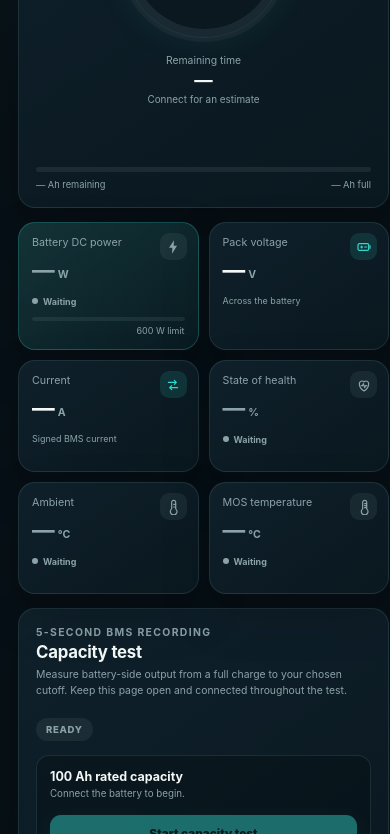
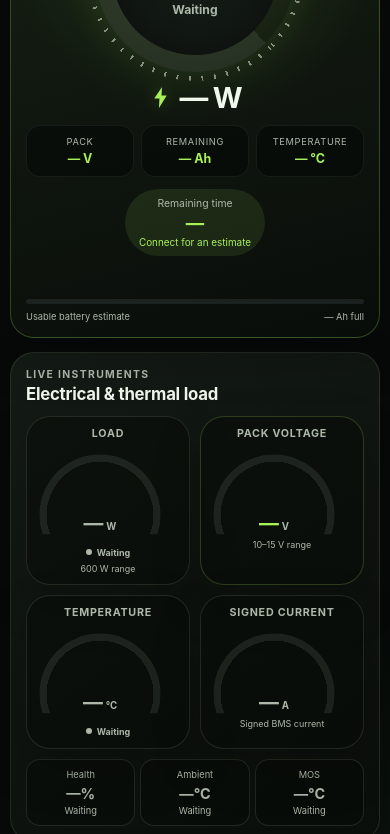
Before and after one commit to warwar13/gentai, a website with bundled scripts: page index.html in a window 390 px wide. Shown: the part 381-1215 px from the top of the page. Built offline with nearby package versions, Linux system fonts and the light colour scheme.

Commit message:
Redesign dashboard for OyaVolt responsive UI

```diff
--- a/index.html
+++ b/index.html
@@ -3,11 +3,11 @@
   <head>
     <meta charset="utf-8" />
     <meta name="viewport" content="width=device-width, initial-scale=1, viewport-fit=cover" />
-    <meta name="theme-color" content="#071016" />
+    <meta name="theme-color" content="#070a08" />
     <meta name="apple-mobile-web-app-capable" content="yes" />
     <meta name="apple-mobile-web-app-status-bar-style" content="black-translucent" />
-    <meta name="apple-mobile-web-app-title" content="Gentai Battery" />
-    <title>Gentai Battery Dashboard</title>
+    <meta name="apple-mobile-web-app-title" content="OyaVolt" />
+    <title>OyaVolt Battery Monitor</title>
     <link rel="icon" href="./icon.svg" type="image/svg+xml" />
     <link rel="manifest" href="./manifest.webmanifest" />
     <link rel="stylesheet" href="./styles.css" />
@@ -17,8 +17,8 @@
       <div class="brand">
         <div class="brand-mark" aria-hidden="true"><span></span></div>
         <div>
-          <p class="eyebrow">12.8 V · 100 Ah LiFePO₄</p>
-          <h1>Gentai Battery</h1>
+          <p class="eyebrow">Battery monitor</p>
+          <h1>OyaVolt</h1>
         </div>
       </div>
 
@@ -66,11 +66,23 @@
           <span id="mode-pill" class="mode-pill" data-mode="offline">Offline</span>
         </div>
 
-        <div id="soc-gauge" class="soc-gauge" style="--soc-angle: 0deg">
+        <div id="soc-gauge" class="soc-gauge" data-status="neutral" style="--soc-angle: 0deg">
           <div class="soc-gauge-inner">
             <strong><span id="soc-value">--</span><small>%</small></strong>
-            <span id="soc-caption">Waiting</span>
+            <span>STATE OF CHARGE</span>
+            <b id="soc-caption">Waiting</b>
           </div>
+        </div>
+
+        <div class="hero-power">
+          <svg aria-hidden="true" viewBox="0 0 24 24"><path d="M13.5 2 6 13h5l-.5 9L18 10h-5l.5-8Z"></path></svg>
+          <strong><span id="hero-power-value">—</span> W</strong>
+        </div>
+
+        <div class="hero-stats">
+          <div><span>Pack</span><strong id="hero-voltage-value">— V</strong></div>
+          <div><span>Remaining</span><strong id="remaining-capacity">— Ah</strong></div>
+          <div><span>Temperature</span><strong id="hero-temperature-value">— °C</strong></div>
         </div>
 
         <div class="estimate">
@@ -82,62 +94,42 @@
           <span id="capacity-fill"></span>
         </div>
         <div class="capacity-labels">
-          <span id="remaining-capacity">— Ah remaining</span>
+          <span>Usable battery estimate</span>
           <span id="full-capacity">— Ah full</span>
         </div>
       </section>
 
-      <section class="metrics-grid" aria-label="Live measurements">
-        <article id="power-card" class="metric-card metric-featured" data-status="neutral">
-          <div class="metric-symbol metric-symbol-power" aria-hidden="true">
-            <svg viewBox="0 0 24 24"><path d="M13.5 2 6 13h5l-.5 9L18 10h-5l.5-8Z"></path></svg>
+      <section class="panel instruments-panel" aria-labelledby="instruments-title">
+        <div class="panel-heading compact">
+          <div>
+            <p class="eyebrow">Live instruments</p>
+            <h2 id="instruments-title">Electrical & thermal load</h2>
           </div>
-          <p>Battery DC power</p>
-          <strong><span id="power-value">—</span><small>W</small></strong>
+        </div>
+        <div class="metrics-grid" aria-label="Live measurements">
+          <article id="power-card" class="metric-card instrument-card" data-status="neutral" style="--meter-angle: 0deg">
+            <p>Load</p><div class="instrument-dial"><strong><span id="power-value">—</span><small>W</small></strong></div>
             <span id="power-caption" class="metric-status">Waiting</span>
-          <div class="metric-meter" aria-hidden="true"><span id="power-meter"></span></div>
-          <span id="power-limit-label" class="metric-footnote">600 W limit</span>
+            <span id="power-limit-label" class="metric-footnote">600 W range</span>
           </article>
-        <article class="metric-card">
-          <div class="metric-symbol metric-symbol-static" aria-hidden="true">
-            <svg viewBox="0 0 24 24"><rect x="3" y="7" width="16" height="10" rx="2"></rect><path d="M21 10v4M7 12h3m-1.5-1.5v3m4.5-1.5h3"></path></svg>
-          </div>
-          <p>Pack voltage</p>
-          <strong><span id="voltage-value">—</span><small>V</small></strong>
-          <span>Across the battery</span>
+          <article id="voltage-card" class="metric-card instrument-card" data-status="good" style="--meter-angle: 0deg">
+            <p>Pack voltage</p><div class="instrument-dial"><strong><span id="voltage-value">—</span><small>V</small></strong></div>
+            <span>10–15 V range</span>
           </article>
-        <article class="metric-card">
-          <div class="metric-symbol metric-symbol-static" aria-hidden="true">
-            <svg viewBox="0 0 24 24"><path d="M5 8h12m-3-3 3 3-3 3M19 16H7m3 3-3-3 3-3"></path></svg>
-          </div>
-          <p>Current</p>
-          <strong><span id="current-value">—</span><small>A</small></strong>
+          <article id="temperature-card" class="metric-card instrument-card" data-status="neutral" style="--meter-angle: 0deg">
+            <p>Temperature</p><div class="instrument-dial"><strong><span id="temperature-value">—</span><small>°C</small></strong></div>
+            <span id="temperature-caption" class="metric-status">Waiting</span>
+          </article>
+          <article id="current-card" class="metric-card instrument-card" data-status="neutral" style="--meter-angle: 0deg">
+            <p>Signed current</p><div class="instrument-dial"><strong><span id="current-value">—</span><small>A</small></strong></div>
             <span id="current-caption">Signed BMS current</span>
           </article>
-        <article id="health-card" class="metric-card" data-status="neutral">
-          <div class="metric-symbol" aria-hidden="true">
-            <svg viewBox="0 0 24 24"><path d="M12 21s-7-4.4-7-11a4 4 0 0 1 7-2.6A4 4 0 0 1 19 10c0 6.6-7 11-7 11Z"></path><path d="M7.8 13h2l1.2-3 2 6 1.2-3h2"></path></svg>
         </div>
-          <p>State of health</p>
-          <strong><span id="soh-value">—</span><small>%</small></strong>
-          <span id="soh-caption" class="metric-status">Waiting</span>
-        </article>
-        <article id="ambient-card" class="metric-card" data-status="neutral">
-          <div class="metric-symbol" aria-hidden="true">
-            <svg viewBox="0 0 24 24"><path d="M10 14.8V5a3 3 0 0 1 6 0v9.8a5 5 0 1 1-6 0Z"></path><path d="M13 8h3M13 12h3"></path></svg>
+        <div class="vitals-grid">
+          <article id="health-card" class="vital-card" data-status="neutral"><span>Health</span><strong><span id="soh-value">—</span>%</strong><small id="soh-caption">Waiting</small></article>
+          <article id="ambient-card" class="vital-card" data-status="neutral"><span>Ambient</span><strong><span id="ambient-value">—</span>°C</strong><small id="ambient-caption">Waiting</small></article>
+          <article id="mos-card" class="vital-card" data-status="neutral"><span>MOS</span><strong><span id="mos-value">—</span>°C</strong><small id="mos-caption">Waiting</small></article>
         </div>
-          <p>Ambient</p>
-          <strong><span id="ambient-value">—</span><small>°C</small></strong>
-          <span id="ambient-caption" class="metric-status">Waiting</span>
-        </article>
-        <article id="mos-card" class="metric-card" data-status="neutral">
-          <div class="metric-symbol" aria-hidden="true">
-            <svg viewBox="0 0 24 24"><path d="M10 14.8V5a3 3 0 0 1 6 0v9.8a5 5 0 1 1-6 0Z"></path><path d="M13 7h3M13 10h3M13 13h3"></path></svg>
-          </div>
-          <p>MOS temperature</p>
-          <strong><span id="mos-value">—</span><small>°C</small></strong>
-          <span id="mos-caption" class="metric-status">Waiting</span>
-        </article>
       </section>
 
       <section class="panel capacity-test-panel" aria-labelledby="capacity-test-title">
--- a/styles.css
+++ b/styles.css
@@ -1,15 +1,15 @@
 :root {
   color-scheme: dark;
-  --bg: #071016;
-  --surface: #0c1820;
-  --surface-2: #10222c;
-  --surface-3: #142c37;
-  --line: rgba(167, 211, 220, 0.12);
-  --text: #f3f8f7;
-  --muted: #8ba2a8;
-  --cyan: #34d7cb;
-  --cyan-soft: rgba(52, 215, 203, 0.13);
-  --lime: #a8e063;
+  --bg: #070a08;
+  --surface: #0e130f;
+  --surface-2: #151c16;
+  --surface-3: #202820;
+  --line: rgba(203, 235, 191, 0.12);
+  --text: #f1f7ed;
+  --muted: #adb8a9;
+  --cyan: #65d6a6;
+  --cyan-soft: rgba(101, 214, 166, 0.13);
+  --lime: #a8f05a;
   --amber: #ffc857;
   --red: #ff6b6b;
   --shadow: 0 20px 50px rgba(0, 0, 0, 0.18);
@@ -26,8 +26,8 @@ html, body { margin: 0; min-height: 100%; background: var(--bg); }
 body {
   min-height: 100vh;
   background:
-    radial-gradient(circle at 15% 0%, rgba(30, 116, 119, 0.13), transparent 32rem),
-    radial-gradient(circle at 100% 40%, rgba(71, 117, 54, 0.08), transparent 30rem),
+    radial-gradient(circle at 52% -12rem, rgba(168, 240, 90, 0.16), transparent 34rem),
+    radial-gradient(circle at 100% 38%, rgba(101, 214, 166, 0.07), transparent 30rem),
     var(--bg);
   -webkit-font-smoothing: antialiased;
 }
@@ -42,7 +42,7 @@ button { font: inherit; }
   justify-content: space-between;
   gap: 18px;
   border-bottom: 1px solid var(--line);
-  background: rgba(7, 16, 22, 0.9);
+  background: rgba(7, 10, 8, 0.9);
   position: sticky;
   top: 0;
   z-index: 20;
@@ -60,11 +60,11 @@ button { font: inherit; }
 .brand-mark {
   width: 40px;
   height: 40px;
-  border: 2px solid var(--cyan);
+  border: 2px solid var(--lime);
   border-radius: 12px;
   padding: 5px;
   position: relative;
-  box-shadow: inset 0 0 16px rgba(52, 215, 203, 0.16);
+  box-shadow: inset 0 0 16px rgba(168, 240, 90, 0.16), 0 0 20px rgba(168, 240, 90, 0.08);
 }
 
 .brand-mark::after {
@@ -75,7 +75,7 @@ button { font: inherit; }
   right: -6px;
   top: 11px;
   border-radius: 0 3px 3px 0;
-  background: var(--cyan);
+  background: var(--lime);
 }
 
 .brand-mark span {
@@ -146,7 +146,7 @@ h3 { font-size: 0.78rem; color: var(--muted); font-weight: 650; }
   font-weight: 760;
 }
 
-.button-primary { color: #03201e; background: var(--cyan); box-shadow: 0 7px 24px rgba(52, 215, 203, 0.16); }
+.button-primary { color: #102000; background: var(--lime); box-shadow: 0 7px 24px rgba(168, 240, 90, 0.16); }
 .button-quiet { background: var(--cyan-soft); color: var(--cyan); }
 .button-danger { background: rgba(255, 107, 107, 0.11); color: var(--red); }
 .button-connected, .button-connected:disabled {
@@ -199,31 +199,45 @@ h3 { font-size: 0.78rem; color: var(--muted); font-weight: 650; }
 .connection-error-actions { display: flex; gap: 7px; flex: 0 0 auto; }
 
 .dashboard {
+  width: min(1180px, 100%);
+  margin: 0 auto;
   padding: 16px max(18px, env(safe-area-inset-right)) calc(24px + env(safe-area-inset-bottom)) max(18px, env(safe-area-inset-left));
   display: grid;
-  grid-template-columns: minmax(210px, 0.86fr) minmax(320px, 1.42fr) minmax(225px, 0.92fr);
+  grid-template-columns: minmax(285px, 0.88fr) minmax(380px, 1.35fr);
   grid-template-areas:
-    "charge metrics analysis"
-    "capacity capacity capacity"
-    "detail detail alerts"
-    "chart chart chart"
-    "analytics analytics analytics";
+    "charge metrics"
+    "detail detail"
+    "alerts analysis"
+    "capacity capacity"
+    "chart chart"
+    "analytics analytics";
   gap: 14px;
   align-items: stretch;
 }
 
 .panel, .metric-card {
-  background: linear-gradient(145deg, rgba(16, 34, 44, 0.94), rgba(10, 24, 32, 0.98));
+  background: linear-gradient(145deg, rgba(21, 28, 22, 0.96), rgba(10, 14, 11, 0.99));
   border: 1px solid var(--line);
-  border-radius: 17px;
+  border-radius: 24px;
   box-shadow: var(--shadow);
 }
 
-.panel { padding: 17px; }
+.panel { padding: 18px; }
 .panel-heading { justify-content: space-between; gap: 12px; }
 .panel-heading.compact { align-items: flex-start; }
 
-.charge-panel { grid-area: charge; display: flex; flex-direction: column; position: relative; min-width: 0; }
+.charge-panel {
+  grid-area: charge;
+  min-width: 0;
+  display: flex;
+  flex-direction: column;
+  position: relative;
+  overflow: hidden;
+  background:
+    radial-gradient(circle at 50% 25%, rgba(168, 240, 90, 0.13), transparent 42%),
+    linear-gradient(165deg, rgba(24, 34, 21, 0.98), rgba(9, 13, 10, 0.99));
+  border-color: rgba(168, 240, 90, 0.24);
+}
 .charge-heading { display: block; min-height: 40px; padding-right: 108px; }
 .charge-heading .mode-pill { position: absolute; top: 17px; right: 17px; white-space: nowrap; }
 .mode-pill {
@@ -242,23 +256,31 @@ h3 { font-size: 0.78rem; color: var(--muted); font-weight: 650; }
 
 .soc-gauge {
   --soc-angle: 0deg;
-  width: 170px;
-  height: 170px;
-  flex: 0 0 170px;
-  margin: 16px auto 12px;
-  padding: 13px;
+  --soc-color: var(--muted);
+  width: 214px;
+  height: 214px;
+  flex: 0 0 214px;
+  margin: 18px auto 8px;
+  padding: 17px;
   border-radius: 50%;
-  background: conic-gradient(var(--cyan) var(--soc-angle), rgba(139, 162, 168, 0.1) 0);
+  background: conic-gradient(from 135deg, var(--soc-color) 0 var(--soc-angle), rgba(173, 184, 169, 0.12) 0 270deg, transparent 270deg);
   position: relative;
-  box-shadow: 0 0 32px rgba(52, 215, 203, 0.08);
+  box-shadow: 0 0 42px rgba(168, 240, 90, 0.12);
+  transition: background 500ms ease, box-shadow 250ms ease;
 }
+.soc-gauge[data-status="good"] { --soc-color: var(--lime); }
+.soc-gauge[data-status="warning"] { --soc-color: var(--amber); }
+.soc-gauge[data-status="danger"] { --soc-color: var(--red); }
 
 .soc-gauge::before {
   content: "";
   position: absolute;
-  inset: 4px;
+  inset: -9px;
   border-radius: inherit;
-  border: 1px solid rgba(255, 255, 255, 0.05);
+  background: repeating-conic-gradient(from 135deg, var(--soc-color) 0 1deg, transparent 1deg 6.75deg);
+  -webkit-mask: radial-gradient(farthest-side, transparent calc(100% - 5px), #000 0);
+  mask: radial-gradient(farthest-side, transparent calc(100% - 5px), #000 0);
+  opacity: 0.72;
 }
 
 .soc-gauge-inner {
@@ -267,24 +289,35 @@ h3 { font-size: 0.78rem; color: var(--muted); font-weight: 650; }
   place-content: center;
   text-align: center;
   border-radius: 50%;
-  background: var(--surface);
+  background: radial-gradient(circle, #172018, var(--surface) 70%);
 }
 
-.soc-gauge strong { font-size: 2.8rem; letter-spacing: -0.08em; line-height: 1; }
+.soc-gauge strong { font-size: 3.25rem; letter-spacing: -0.08em; line-height: 1; color: var(--soc-color); }
 .soc-gauge strong small { margin-left: 3px; font-size: 0.85rem; color: var(--muted); letter-spacing: 0; }
-.soc-gauge-inner > span { margin-top: 6px; color: var(--muted); font-size: 0.67rem; }
+.soc-gauge-inner > span { margin-top: 7px; color: var(--muted); font-size: 0.58rem; font-weight: 750; letter-spacing: 0.12em; }
+.soc-gauge-inner > b { margin-top: 5px; color: var(--soc-color); font-size: 0.76rem; }
 
-.estimate { text-align: center; display: grid; gap: 2px; }
+.hero-power { display: flex; align-items: center; justify-content: center; gap: 6px; }
+.hero-power svg { width: 25px; height: 25px; fill: var(--lime); filter: drop-shadow(0 0 9px rgba(168, 240, 90, 0.28)); }
+.hero-power strong { font-size: 1.8rem; letter-spacing: -0.04em; }
+.hero-stats { margin-top: 10px; display: grid; grid-template-columns: repeat(3, 1fr); gap: 7px; }
+.hero-stats div { min-width: 0; padding: 10px 6px; text-align: center; border-radius: 14px; background: rgba(3, 7, 4, 0.52); border: 1px solid rgba(203, 235, 191, 0.07); }
+.hero-stats span, .hero-stats strong { display: block; }
+.hero-stats span { color: var(--muted); font-size: 0.58rem; text-transform: uppercase; letter-spacing: 0.07em; }
+.hero-stats strong { margin-top: 4px; overflow: hidden; color: var(--lime); font-size: 0.78rem; text-overflow: ellipsis; white-space: nowrap; }
+
+.estimate { width: fit-content; max-width: 100%; margin: 12px auto 10px; padding: 8px 14px; text-align: center; display: grid; gap: 2px; border-radius: 999px; color: var(--lime); background: rgba(168, 240, 90, 0.1); }
 .estimate span { color: var(--muted); font-size: 0.65rem; }
 .estimate strong { font-size: 1.15rem; }
-.estimate small { min-height: 1em; color: var(--muted); font-size: 0.62rem; }
+.estimate small { min-height: 1em; color: currentColor; font-size: 0.62rem; }
 
 .capacity-bar { height: 5px; margin-top: auto; border-radius: 999px; background: rgba(139, 162, 168, 0.12); overflow: hidden; }
 .capacity-bar span { display: block; width: 0; height: 100%; border-radius: inherit; background: linear-gradient(90deg, var(--cyan), var(--lime)); transition: width 500ms ease; }
 .capacity-labels { display: flex; justify-content: space-between; margin-top: 7px; color: var(--muted); font-size: 0.58rem; }
 
+.instruments-panel { grid-area: metrics; }
+.instruments-panel > .panel-heading { margin-bottom: 12px; }
 .metrics-grid {
-  grid-area: metrics;
   display: grid;
   grid-template-columns: repeat(2, minmax(0, 1fr));
   gap: 10px;
@@ -293,7 +326,7 @@ h3 { font-size: 0.78rem; color: var(--muted); font-weight: 650; }
 .metric-card {
   --status-color: var(--muted);
   --status-soft: rgba(139, 162, 168, 0.1);
-  min-height: 112px;
+  min-height: 156px;
   padding: 13px;
   position: relative;
   overflow: hidden;
@@ -306,7 +339,7 @@ h3 { font-size: 0.78rem; color: var(--muted); font-weight: 650; }
 .metric-card strong { display: block; margin: 7px 0 5px; font-size: 1.42rem; letter-spacing: -0.04em; }
 .metric-card strong small { margin-left: 4px; color: var(--muted); font-size: 0.66rem; letter-spacing: 0; }
 .metric-card > span { color: var(--muted); font-size: 0.56rem; }
-.metric-featured { border-color: rgba(52, 215, 203, 0.25); background: linear-gradient(145deg, rgba(24, 64, 67, 0.75), rgba(10, 28, 35, 0.98)); }
+.metric-featured { border-color: rgba(168, 240, 90, 0.25); background: linear-gradient(145deg, rgba(35, 58, 25, 0.72), rgba(10, 15, 11, 0.98)); }
 .metric-featured strong, .metric-card[data-status] strong { color: var(--status-color); }
 .metric-symbol {
   width: 27px;
@@ -328,6 +361,36 @@ h3 { font-size: 0.78rem; color: var(--muted); font-weight: 650; }
 .metric-meter { height: 4px; margin-top: 9px; border-radius: 999px; overflow: hidden; background: rgba(139, 162, 168, 0.12); }
 .metric-meter span { display: block; width: 0; height: 100%; border-radius: inherit; background: var(--status-color); transition: width 500ms ease, background 220ms ease; }
 .metric-card > .metric-footnote { display: block; margin-top: 4px; color: var(--muted); text-align: right; }
+
+.instrument-card { padding: 12px; text-align: center; background: rgba(6, 10, 7, 0.52); }
+.instrument-card p { font-weight: 750; letter-spacing: 0.07em; text-transform: uppercase; }
+.instrument-card > span { display: block; }
+.instrument-card > .metric-status { justify-content: center; }
+.instrument-card > .metric-footnote { text-align: center; }
+.instrument-dial { width: min(138px, 100%); height: 92px; margin: 6px auto 1px; position: relative; overflow: hidden; }
+.instrument-dial::before {
+  content: "";
+  width: 132px;
+  height: 132px;
+  position: absolute;
+  left: 50%;
+  top: 5px;
+  border-radius: 50%;
+  background: conic-gradient(from 225deg, var(--status-color) 0 var(--meter-angle), rgba(173, 184, 169, 0.12) 0 270deg, transparent 270deg);
+  box-shadow: 0 0 20px rgba(168, 240, 90, 0.08);
+  transform: translateX(-50%);
+  -webkit-mask: radial-gradient(farthest-side, transparent calc(100% - 8px), #000 0);
+  mask: radial-gradient(farthest-side, transparent calc(100% - 8px), #000 0);
+}
+.instrument-dial strong { width: 100%; margin: 0; position: absolute; left: 0; bottom: 0; z-index: 1; color: var(--status-color); font-size: 1.35rem; }
+.vitals-grid { margin-top: 10px; display: grid; grid-template-columns: repeat(3, 1fr); gap: 8px; }
+.vital-card { --status-color: var(--muted); min-width: 0; padding: 10px; border-radius: 14px; text-align: center; background: rgba(6, 10, 7, 0.52); border: 1px solid var(--line); }
+.vital-card[data-status="good"] { --status-color: var(--lime); }
+.vital-card[data-status="warning"] { --status-color: var(--amber); }
+.vital-card[data-status="danger"] { --status-color: var(--red); }
+.vital-card > span, .vital-card > strong, .vital-card > small { display: block; }
+.vital-card > span, .vital-card > small { overflow: hidden; color: var(--muted); font-size: 0.58rem; text-overflow: ellipsis; white-space: nowrap; }
+.vital-card > strong { margin: 5px 0 3px; color: var(--status-color); font-size: 0.9rem; }
 
 .capacity-test-panel { grid-area: capacity; }
 .capacity-test-heading { display: flex; align-items: flex-start; justify-content: space-between; gap: 20px; }
@@ -457,7 +520,7 @@ h3 { font-size: 0.78rem; color: var(--muted); font-weight: 650; }
 .analytics-header > div > p:last-child { margin-top: 5px; color: var(--muted); font-size: 0.68rem; }
 .analytics-kpis { margin-top: 14px; display: grid; grid-template-columns: repeat(4, 1fr); gap: 10px; }
 .analytics-kpis article, .analytics-card, .sessions-card {
-  background: linear-gradient(145deg, rgba(16, 34, 44, 0.94), rgba(10, 24, 32, 0.98));
+  background: linear-gradient(145deg, rgba(21, 28, 22, 0.96), rgba(10, 14, 11, 0.99));
   border: 1px solid var(--line);
   border-radius: 15px;
 }
@@ -510,7 +573,7 @@ dialog dd { margin: 0; text-align: right; }
 .export-dialog { width: min(680px, calc(100vw - 30px)); }
 .capacity-test-result-dialog { width: min(720px, calc(100vw - 30px)); }
 .export-help { margin: 14px 0 9px; color: var(--muted); font-size: 0.68rem; line-height: 1.5; }
-.export-dialog textarea { width: 100%; height: 240px; padding: 10px; resize: vertical; border: 1px solid var(--line); border-radius: 10px; color: #cbd8da; background: #061016; font: 0.58rem/1.45 ui-monospace, SFMono-Regular, Consolas, monospace; }
+.export-dialog textarea { width: 100%; height: 240px; padding: 10px; resize: vertical; border: 1px solid var(--line); border-radius: 10px; color: #d5ded1; background: #080d09; font: 0.58rem/1.45 ui-monospace, SFMono-Regular, Consolas, monospace; }
 .export-dialog .dialog-actions { margin-top: 10px; justify-content: flex-end; }
 
 .toast {
@@ -535,11 +598,7 @@ dialog dd { margin: 0; text-align: right; }
 
 @keyframes pulse { 50% { opacity: 0.35; } }
 
-@media (max-width: 880px) {
-  .dashboard {
-    grid-template-columns: 1fr 1.35fr;
-    grid-template-areas: "charge metrics" "capacity capacity" "analysis analysis" "detail detail" "alerts alerts" "chart chart" "analytics analytics";
-  }
+@media (max-width: 900px) {
   .analysis-list { grid-template-columns: repeat(2, 1fr); column-gap: 18px; }
   .capacity-test-live-layout { grid-template-columns: 1fr; }
   .capacity-test-kpis { grid-template-columns: repeat(3, 1fr); }
@@ -548,26 +607,27 @@ dialog dd { margin: 0; text-align: right; }
   .analytics-graphs { grid-template-columns: 1fr; }
 }
 
-@media (min-width: 881px) {
-  .detail-panel { display: grid; grid-template-columns: 0.9fr 1.15fr 1fr; column-gap: 14px; align-items: start; }
+@media (min-width: 701px) {
+  .detail-panel { display: grid; grid-template-columns: 0.8fr 1.4fr; column-gap: 14px; align-items: start; }
   .detail-panel > .panel-heading, .detail-panel > .device-meta { grid-column: 1 / -1; }
   .detail-panel > .cell-summary { grid-column: 1; }
   .detail-panel > .cell-list { grid-column: 2; }
-  .detail-panel > .probe-section { grid-column: 3; margin-top: 14px; padding-top: 0; border-top: 0; }
-  .detail-panel > .device-meta { grid-row: 3; grid-template-columns: repeat(4, 1fr); }
+  .detail-panel > .cell-list { grid-template-columns: repeat(4, 1fr); }
+  .detail-panel > .probe-section { grid-column: 1 / -1; }
+  .detail-panel > .device-meta { grid-column: 1 / -1; grid-template-columns: repeat(4, 1fr); }
   .detail-panel > .device-meta div { display: block; }
   .detail-panel > .device-meta strong { display: block; max-width: 100%; margin-top: 3px; }
 }
 
-@media (max-width: 620px) {
+@media (max-width: 700px) {
   .topbar { align-items: flex-start; }
   .brand .eyebrow, .connection-copy { display: none; }
   .connection-actions { margin-left: auto; }
   .connection-error { align-items: stretch; flex-direction: column; }
   .connection-error-actions { justify-content: stretch; }
   .connection-error-actions .button { flex: 1; }
-  .dashboard { grid-template-columns: 1fr; grid-template-areas: "charge" "metrics" "capacity" "analysis" "detail" "alerts" "chart" "analytics"; }
-  .charge-panel { min-height: 410px; }
+  .dashboard { grid-template-columns: minmax(0, 1fr); grid-template-areas: "charge" "metrics" "detail" "alerts" "analysis" "capacity" "chart" "analytics"; }
+  .charge-panel { min-height: 540px; }
   .chart-header { align-items: flex-start; flex-direction: column; }
   .chart-controls { justify-content: flex-start; }
   .analytics-header { align-items: flex-start; flex-direction: column; }
@@ -582,6 +642,21 @@ dialog dd { margin: 0; text-align: right; }
   .export-dialog .dialog-actions { flex-wrap: wrap; }
 }
 
+@media (max-width: 430px) {
+  .topbar { padding-left: 12px; padding-right: 12px; gap: 8px; }
+  .brand { gap: 8px; }
+  .brand-mark { width: 34px; height: 34px; border-radius: 10px; }
+  .connection-actions { gap: 6px; }
+  .connection-actions .button { min-height: 36px; padding: 0 10px; }
+  .dashboard { padding-left: max(10px, env(safe-area-inset-left)); padding-right: max(10px, env(safe-area-inset-right)); }
+  .panel { padding: 15px; }
+  .soc-gauge { width: 200px; height: 200px; flex-basis: 200px; }
+  .metric-card { min-height: 150px; padding: 10px 7px; }
+  .instrument-dial { transform: scale(0.92); margin-left: -3px; margin-right: -3px; }
+  .vitals-grid { gap: 5px; }
+  .vital-card { padding: 9px 5px; }
+}
+
 @media (prefers-reduced-motion: reduce) {
   *, *::before, *::after { scroll-behavior: auto !important; animation-duration: 0.01ms !important; transition-duration: 0.01ms !important; }
 }
--- a/sw.js
+++ b/sw.js
@@ -1,4 +1,4 @@
-const CACHE_NAME = "gentai-dashboard-v6";
+const CACHE_NAME = "oyavolt-dashboard-v7";
 const APP_SHELL = [
   "./",
   "./index.html",
```
Also changed, not shown: app.js (+25 -7 lines), README.md, manifest.webmanifest. Lines whose indentation alone changed are shown as unchanged.
